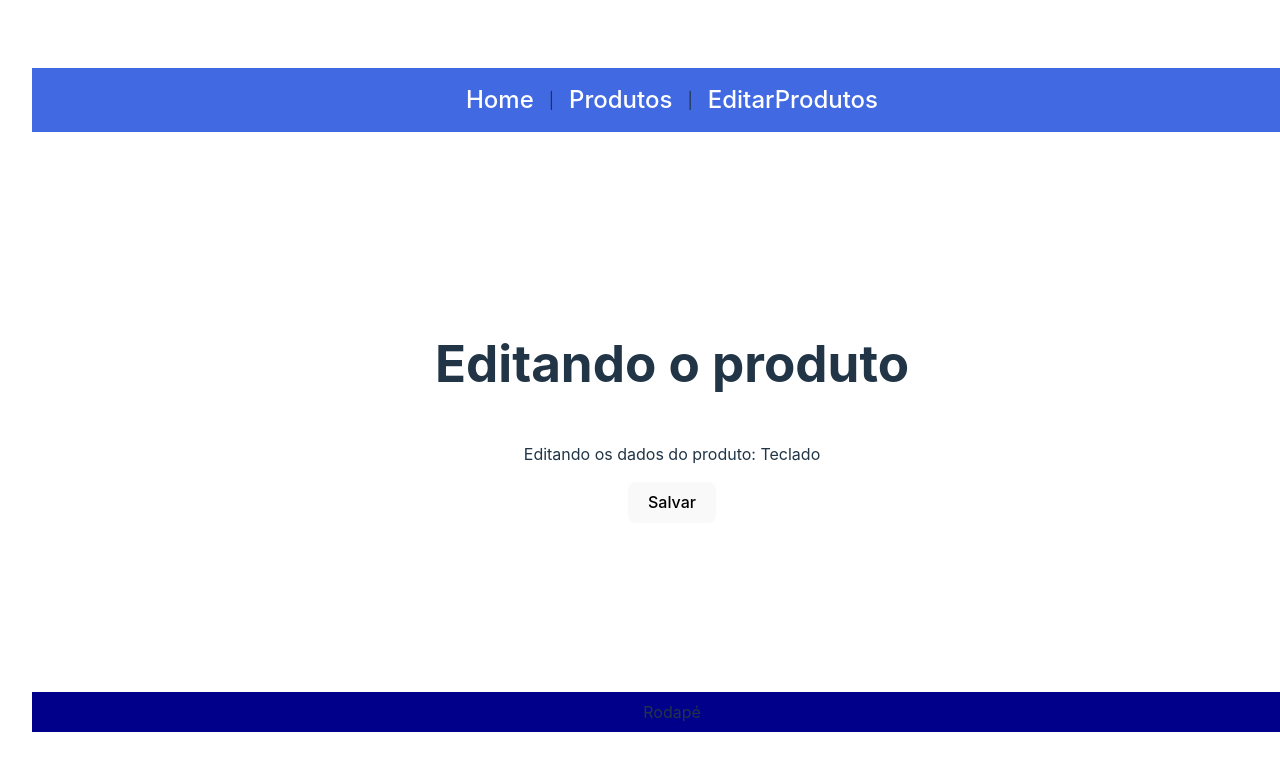
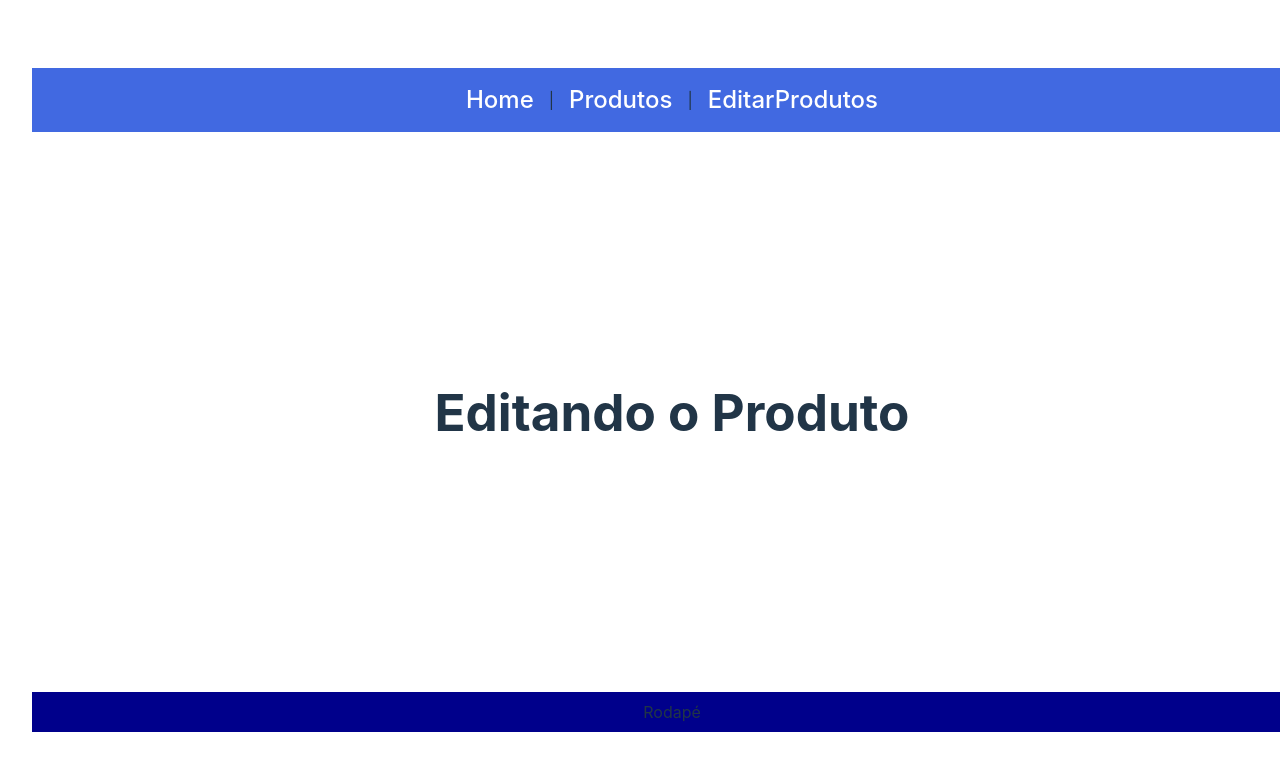
Before and after one commit to NathanNunesCalsonari/lista-exercicios-react, a React (Vite) app: page /produtos/editar/1 in a window 1280 px wide. Shown: the top 770 px of the page. Built offline with nearby package versions, Linux system fonts and the light colour scheme.

Commit message:
Realizando ultimas modificações

```diff
--- a/src/routes/EditarProdutos/index.jsx
+++ b/src/routes/EditarProdutos/index.jsx
@@ -1,25 +1,8 @@
-import { useParams, useNavigate } from "react-router-dom"
-import { listaProdutos } from "../../components/listaProdutos"
+export default function EditarProdutos() {
 
-export default function EditarProduto(){
-
-	const lista = listaProdutos
-	const navegacao = useNavigate()
-	const {id} = useParams()
-
-	const proc = lista.filter(prod => prod.id == id)
-	const produto = proc[0]
-
-	const salvar = ()=>{
-	    alert(`Produto: ${produto.nome} editado com sucesso!`)
-	    return navegacao('/produtos')
-	}
-
-	return(
-	    <main>
-		<h1>Editando o produto </h1>
-		<p>Editando os dados do produto: {produto.nome}</p>
-		<button onClick={salvar}>Salvar</button>
-	    </main>
-	)
+    return(
+        <main>
+            <h1>Editando o Produto</h1>
+        </main>
+    )
 }
--- a/src/routes/Produtos/index.jsx
+++ b/src/routes/Produtos/index.jsx
@@ -1,4 +1,4 @@
-import { link } from "react-router-dom"
+import { Link } from "react-router-dom"
 import { listaProdutos } from "../../components/listaProdutos"
 
 export default function Produtos(){
```
Also changed, not shown: src/main.jsx (+10 -8 lines). Lines whose indentation alone changed are shown as unchanged.
